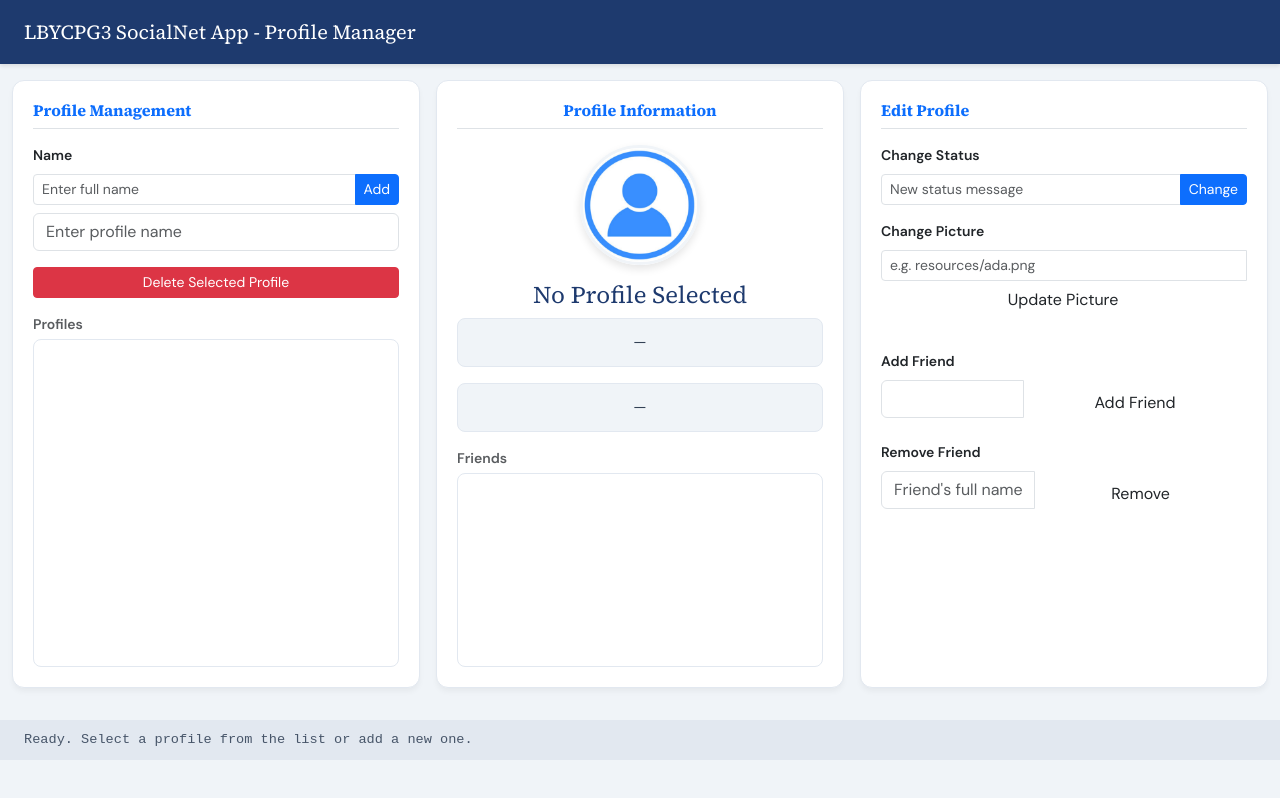
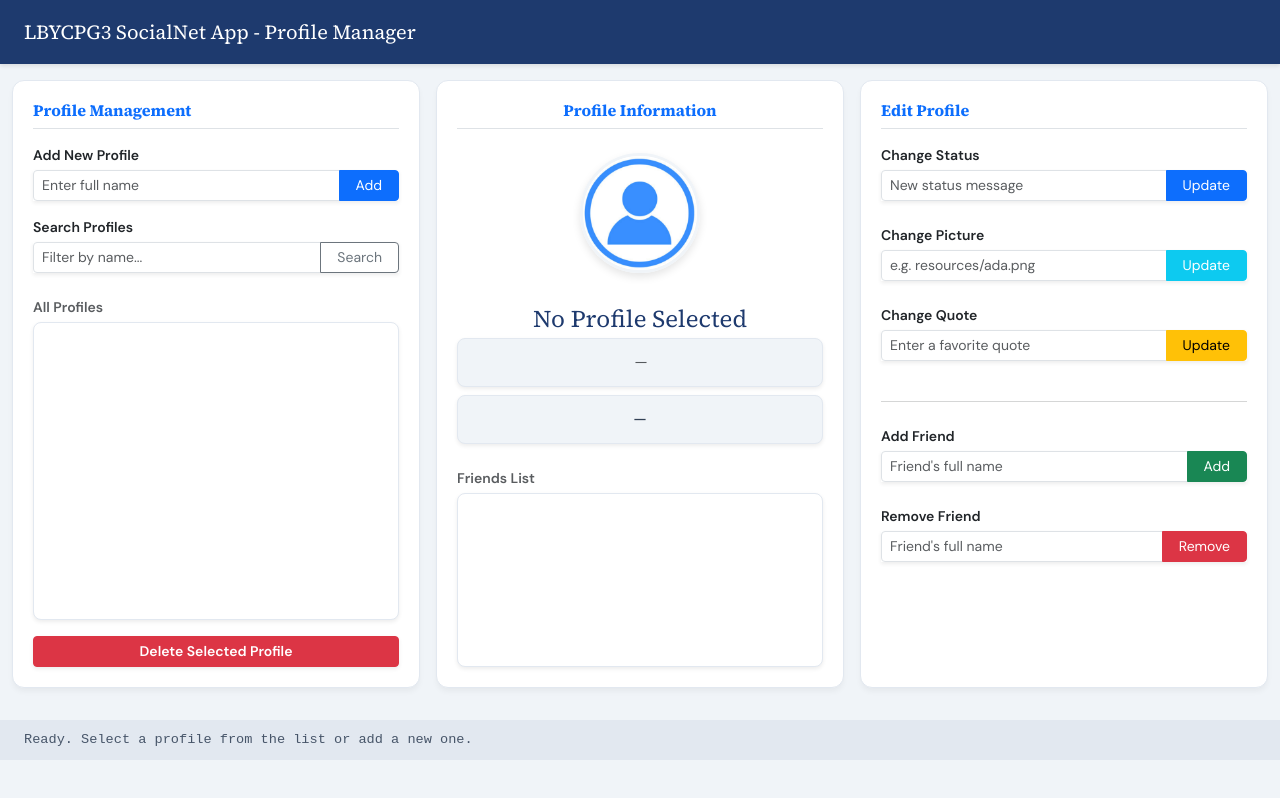
Before and after one commit to roldnton/socialnet-manager, a plain HTML site: page index.html in a window 1280 px wide. Drawn offline with nearby package versions, Linux system fonts and the light colour scheme; no server answers.

Commit message:
right column edits

```diff
--- a/index.html
+++ b/index.html
@@ -24,81 +24,91 @@
     </header>
 
     <div id="app-wrapper">
-        <main class="container-fluid flex-grow-1 py-3">
+<main class="container-fluid flex-grow-1 py-3">
             <div class="row g-3 h-100">
 
-                <div class="col-12 col-md-4">
-                    <div class="sn-panel">
+                <div class="col-12 col-md-4 d-flex flex-column">
+                    <div class="sn-panel d-flex flex-column h-100">
                         <h6 class="fw-bold text-primary border-bottom pb-2 mb-3">Profile Management</h6>
 
-                        <label for="input-name" class="form-label fw-semibold small">Name</label>
-                        <div class="input-group mb-2">
+                        <label for="input-name" class="form-label fw-semibold small mb-1">Add New Profile</label>
+                        <div class="input-group mb-3 shadow-sm">
                             <input type="text" id="input-name" class="form-control form-control-sm" placeholder="Enter full name">
-                            <button id="btn-add" class="btn btn-primary btn-sm">Add</button>
+                            <button id="btn-add" class="btn btn-primary btn-sm px-3">Add</button>
                         </div>
 
-                        <div class="input-group mb-2">
-                            <input type="text" id="input-lookup" class="form-control sn-input mb-2" placeholder="Enter profile name" />
+                        <label for="input-lookup" class="form-label fw-semibold small mb-1">Search Profiles</label>
+                        <div class="input-group mb-3 shadow-sm">
+                            <input type="text" id="input-lookup" class="form-control form-control-sm" placeholder="Filter by name...">
+                            <button id="btn-lookup" class="btn btn-outline-secondary btn-sm px-3">Search</button>
                         </div>
 
-                        <button id="btn-delete" class="btn btn-danger btn-sm w-100 mb-3">
+                        <p class="small fw-semibold text-muted mb-1 mt-2">All Profiles</p>
+                        <div id="profile-list" class="profile-list-box mb-3 shadow-sm flex-grow-1"></div>
+
+                        <button id="btn-delete" class="btn btn-danger btn-sm w-100 shadow-sm fw-bold">
                             Delete Selected Profile
                         </button>
-
-                        <p class="small fw-semibold text-muted mb-1">Profiles</p>
-                        <div id="profile-list" class="profile-list-box"></div>
-
-                        </div>
+                    </div>
                 </div>
 
-                <div class="col-12 col-md-4">
-                    <div class="sn-panel text-center">
+                <div class="col-12 col-md-4 d-flex flex-column">
+                    <div class="sn-panel text-center h-100 d-flex flex-column">
                         <h6 class="fw-bold text-primary border-bottom pb-2 mb-3">Profile Information</h6>
 
-                        <img id="profile-pic" src="resources/images/default.png" alt="Profile picture" class="profile-thumb" />
+                        <img id="profile-pic" src="resources/images/default.png" alt="Profile picture" class="profile-thumb mt-2" />
 
-                        <h4 id="profile-name" class="profile-hero-name">No Profile Selected</h4>
+                        <h4 id="profile-name" class="profile-hero-name mt-3 mb-1">No Profile Selected</h4>
 
-                        <div id="profile-status" class="sn-textbox mb-3">&mdash;</div>
+                        <div id="profile-status" class="sn-textbox mb-2 text-muted fst-italic shadow-sm">&mdash;</div>
+                        <div id="profile-quote" class="sn-textbox mb-4 shadow-sm fw-medium">&mdash;</div>
 
-                        <div id="profile-quote" class="sn-textbox mb-3">&mdash;</div>
-
-                        <p class="small fw-semibold text-start text-muted mb-1">Friends</p>
-                        <div id="friends-list" class="sn-textbox sn-textbox--tall"></div>
-
-                        </div>
+                        <p class="small fw-semibold text-start text-muted mb-1">Friends List</p>
+                        <div id="friends-list" class="sn-textbox sn-textbox--tall text-start shadow-sm flex-grow-1"></div>
+                    </div>
                 </div>
 
-                <div class="col-12 col-md-4">
-                    <div class="sn-panel">
+                <div class="col-12 col-md-4 d-flex flex-column">
+                    <div class="sn-panel h-100 d-flex flex-column">
                         <h6 class="fw-bold text-primary border-bottom pb-2 mb-3">Edit Profile</h6>
 
-                        <label class="form-label fw-semibold small">Change Status</label>
-                        <div class="input-group mb-3">
+                        <label class="form-label fw-semibold small mb-1">Change Status</label>
+                        <div class="input-group mb-4 shadow-sm">
                             <input type="text" id="input-status" class="form-control form-control-sm" placeholder="New status message">
-                            <button id="btn-status" class="btn btn-primary btn-sm">Change</button>
+                            <button id="btn-status" class="btn btn-primary btn-sm px-3">Update</button>
                         </div>
 
-                        <label class="form-label fw-semibold small">Change Picture</label>
-                        <div class="input-group mb-3">
+                        <label class="form-label fw-semibold small mb-1">Change Picture</label>
+                        <div class="input-group mb-4 shadow-sm">
                             <input type="text" id="input-picture" class="form-control form-control-sm" placeholder="e.g. resources/ada.png">
-                            <button id="btn-picture" class="btn sn-btn-blue w-100 mb-3">Update Picture</button>
+                            <button id="btn-picture" class="btn btn-info text-white btn-sm px-3">Update</button>
                         </div>
 
-                        <label class="form-label fw-semibold small">Add Friend</label>
-                        <div class="input-group mb-3">
-                            <input type="text" id="input-friend" class="form-control sn-input mb-2">
-                            <button id="btn-add-friend" class="btn sn-btn-green flex-grow-1">Add Friend</button>
+                        <label class="form-label fw-semibold small mb-1">Change Quote</label>
+                        <div class="input-group mb-4 shadow-sm">
+                            <input type="text" id="input-quote" class="form-control form-control-sm" placeholder="Enter a favorite quote">
+                            <button id="btn-quote" class="btn btn-warning btn-sm px-3">Update</button>
                         </div>
 
-                        <label class="form-label fw-semibold small">Remove Friend</label>
-                        <div class="input-group mb-3">
-                            <input type="text" id="input-remove-friend" class="form-control sn-input mb-2" placeholder="Friend's full name">
-                            <button id="btn-remove-friend" class="btn sn-btn-orange flex-grow-1">Remove</button>
+                        <hr class="text-muted opacity-25">
+
+                        <label class="form-label fw-semibold small mb-1 mt-2">Add Friend</label>
+                        <div class="input-group mb-4 shadow-sm">
+                            <input type="text" id="input-friend" class="form-control form-control-sm" placeholder="Friend's full name">
+                            <button id="btn-add-friend" class="btn btn-success btn-sm px-3">Add</button>
                         </div>
+
+                        <label class="form-label fw-semibold small mb-1">Remove Friend</label>
+                        <div class="input-group shadow-sm">
+                            <input type="text" id="input-remove-friend" class="form-control form-control-sm" placeholder="Friend's full name">
+                            <button id="btn-remove-friend" class="btn btn-danger btn-sm px-3">Remove</button>
+                        </div>
+
                     </div>
                 </div>
-            </div></main>
+
+            </div>
+        </main>
 
         <footer id="status-bar">
             <span id="status-message">Ready. Select a profile from the list.</span>
--- a/js/app.js
+++ b/js/app.js
@@ -288,6 +288,38 @@ async function changePicture() {
     }
 }
 
+async function changeQuote() {
+    if (!currentProfileId) {
+        setStatus("Please select a profile first.", true);
+        return;
+    }
+
+    const quoteInput = document.getElementById('input-quote');
+    const newQuote = quoteInput.value.trim();
+
+    if (!newQuote) {
+        setStatus("Please enter a quote.", true);
+        return;
+    }
+
+    try {
+        const { error } = await db
+            .from('profiles')
+            .update({ quote: newQuote })
+            .eq('id', currentProfileId);
+
+        if (error) throw error;
+
+        // Update the UI in the center panel instantly
+        document.getElementById('profile-quote').innerHTML = `<em>"${newQuote}"</em>`;
+        quoteInput.value = ''; // Clear the input box
+        setStatus("Quote updated successfully.");
+
+    } catch (err) {
+        setStatus(`Error updating quote: ${err.message}`, true);
+    }
+}
+
 // ================================================================
 // Section 5: Friends Management
 // ================================================================
@@ -428,22 +460,19 @@ document.addEventListener('DOMContentLoaded', async () => {
 
         profileItems.forEach(item => {
             const name = item.textContent.toLowerCase()
-            // If the name includes what we typed, show it. Otherwise, hide it.
             if (name.includes(searchTerm)) {
-                item.style.display = '' // Restores it to its normal visible state
+                item.style.display = ''
             } else {
-                item.style.display = 'none' // Hides it completely
+                item.style.display = 'none'
             }
         })
     })
 
-    // Pressing Enter will now automatically select the top visible result!
     document.getElementById('input-lookup').addEventListener('keydown', e => {
         if (e.key === 'Enter') {
-            // Find the first profile in the list that isn't hidden
             const firstVisibleProfile = document.querySelector('#profile-list .profile-item:not([style*="display: none"])')
             if (firstVisibleProfile) {
-                firstVisibleProfile.click() // Simulate a click on it
+                firstVisibleProfile.click()
             } else {
                 setStatus('No matching profiles found to select.', true)
             }
```
